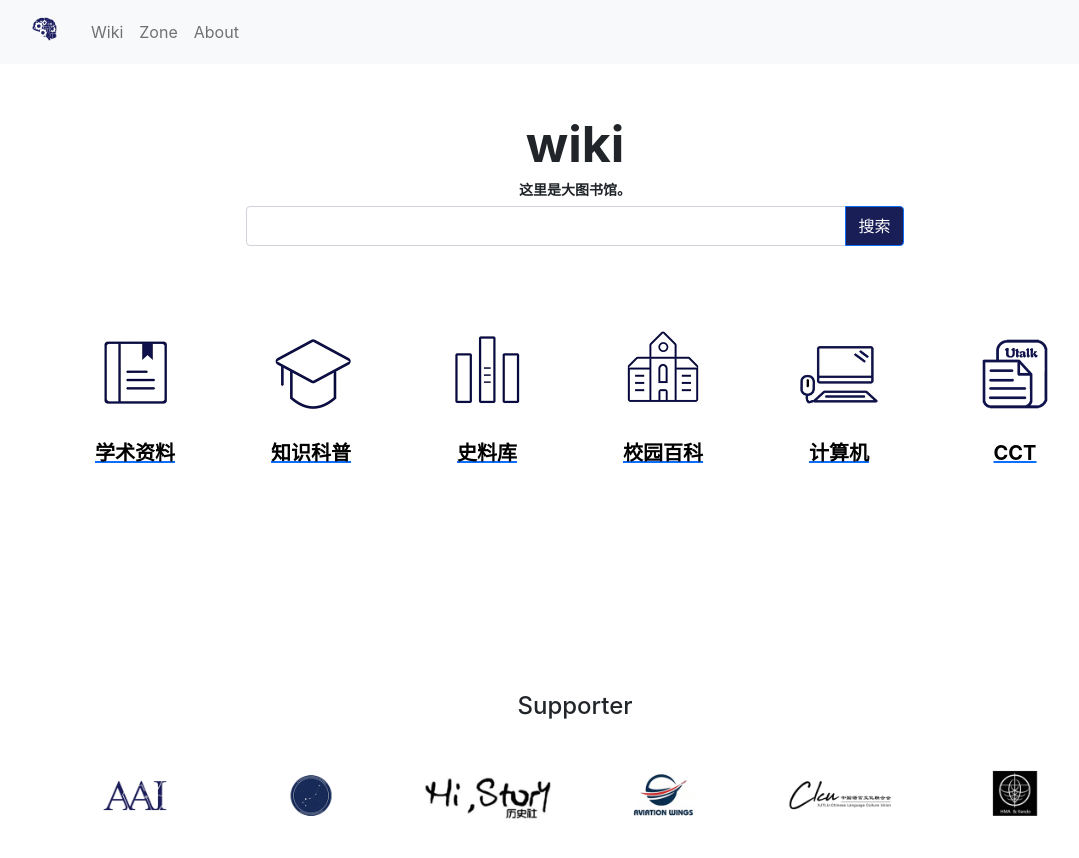
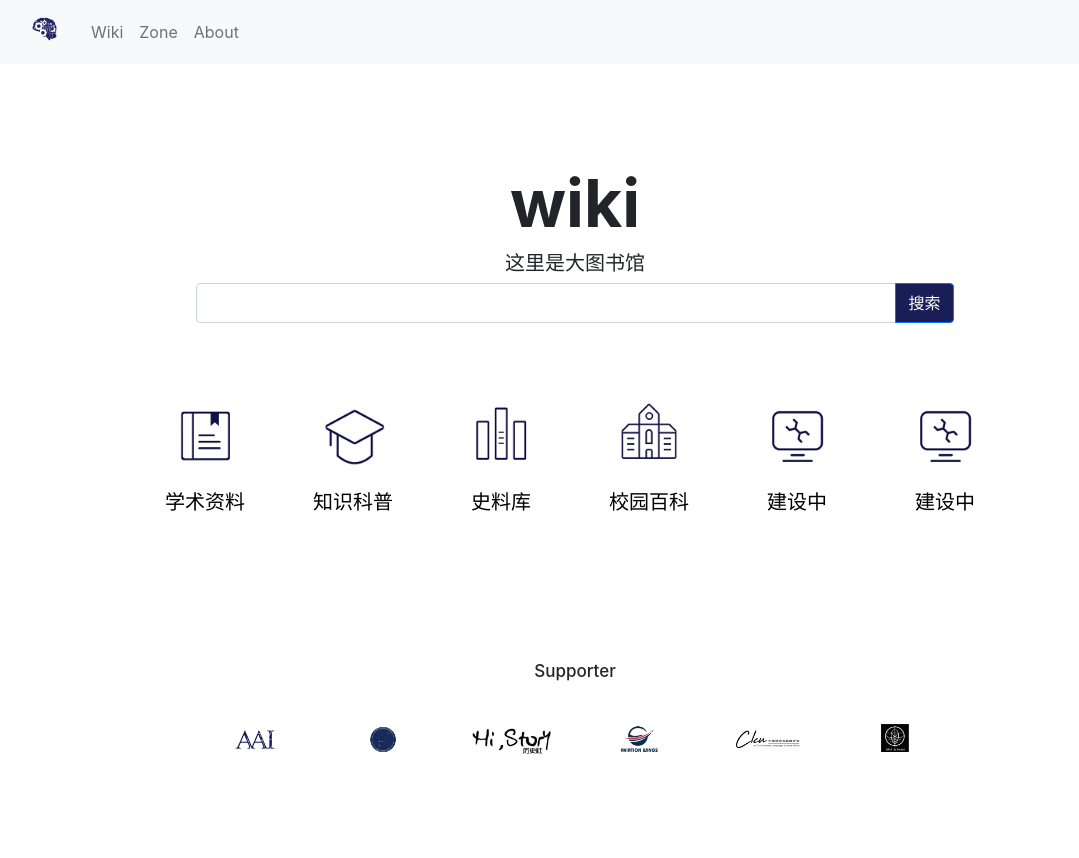
Before and after one commit to XJTLU-AAI/Wiki, a React (Create React App) app in the folder wiki-homepage/: page / in a window 1280 px wide. Shown: the top 858 px of the page, without its empty margins (65-1144 px from the left). After the commit the page ends 800 px from the top, so only its background shows below. Built offline with nearby package versions, Linux system fonts and the light colour scheme.

Commit message:
Update homepage

```diff
--- a/wiki-homepage/src/App.css
+++ b/wiki-homepage/src/App.css
@@ -38,9 +38,9 @@
 }
 
 .sections-nav .image-link-image {
-  width: 128px;
+  width: 100px;
 }
 
 .supporters-nav .image-link-image {
-  width: 128px;
+  width: 80px;
 }
--- a/wiki-homepage/src/App.js
+++ b/wiki-homepage/src/App.js
@@ -22,8 +22,8 @@ function App() {
         </Container>
       </Navbar>
 
-      <h1 style={{ marginTop: 50, fontWeight: 'bold', fontSize: 50}}>wiki</h1>
-      <h2 style={{ fontSize: 14, fontWeight: 'bolder'}}>这里是大图书馆。</h2>
+      <h1 style={{ marginTop: 100, fontWeight: 'bold', fontSize: 66}}>wiki</h1>
+      <h2 style={{ fontSize: 20}}>这里是大图书馆</h2>
       <Container>
         <SearchBox />
         <br/>
@@ -37,11 +37,11 @@ function App() {
         <ImageLink imageSrc="knowledge_base.jpg" title="知识科普" link="https://www.xjtlu.edu.cn"/>
         <ImageLink imageSrc="history.jpg" title="史料库" link="https://baidu.com" />
         <ImageLink imageSrc="uni_knowledge_base.jpg" title="校园百科" link="https://xjtlu.zone" />
-        <ImageLink imageSrc="computer.jpg" title="计算机" link="https://xjtlu.zone" />
-        <ImageLink imageSrc="CCT.jpg" title="CCT" link="https://xjtlu.zone" />
+        <ImageLink imageSrc="under_construction.jpg" title="建设中" link="https://xjtlu.zone" />
+        <ImageLink imageSrc="under_construction.jpg" title="建设中" link="https://xjtlu.zone" />
       </div>
 
-      <h4 style={{marginTop: 200}}>Supporter</h4>
+      <h4 style={{marginTop: 120, fontSize: 17}}>Supporter</h4>
 
       <div className='supporters-nav' style={{
         display: 'flex',
--- a/wiki-homepage/src/ImageLink.js
+++ b/wiki-homepage/src/ImageLink.js
@@ -2,10 +2,10 @@ import { Image } from 'react-bootstrap';
 
 function ImageLink(props) {
     return (
-        <a href={props.link}>
-            <div style={{padding: 24, textDecoration: 'none', color: 'black' }}>
+        <a href={props.link} style={{textDecoration:'none'}}>
+            <div style={{padding: 24, textDecoration: 'none', color: 'black'}}>
                 <Image className='image-link-image' src={props.imageSrc} />
-                <div style={{ fontSize: 20, fontWeight: 'bold'}}>{props.title}</div>
+                <div style={{ fontSize: 20}}>{props.title}</div>
             </div>
         </a>
     );
--- a/wiki-homepage/src/SearchBox.css
+++ b/wiki-homepage/src/SearchBox.css
@@ -5,7 +5,7 @@
 
 #search-box-input {
     box-shadow: none;
-    max-width: 600px;
+    max-width: 700px;
     height: 40px;
 }
 
```
